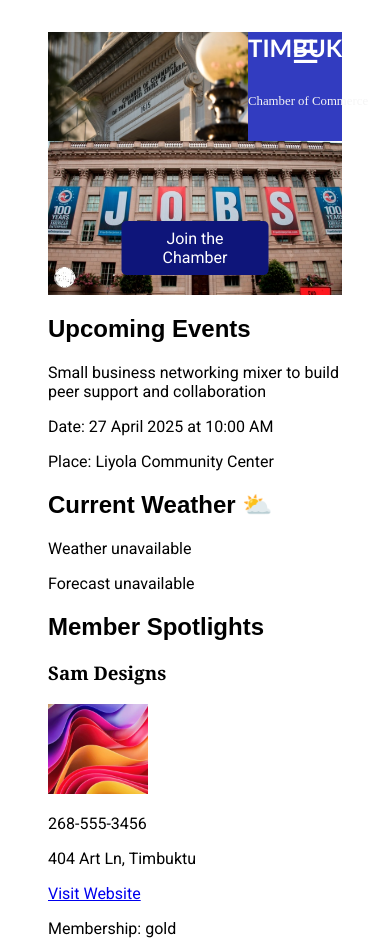
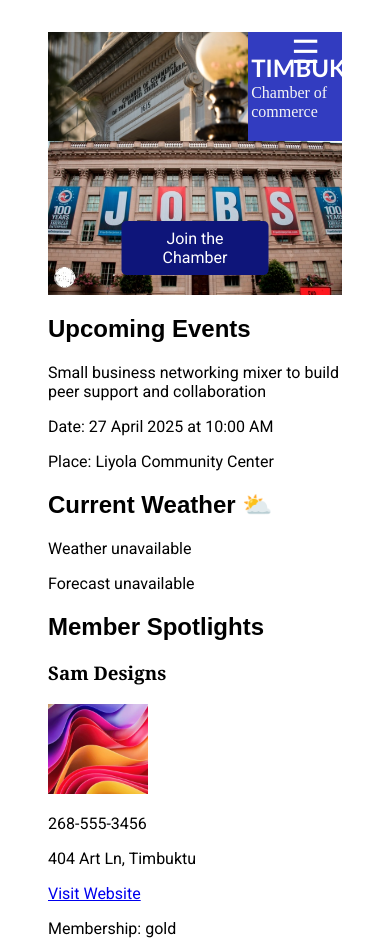
Before and after one commit to gracie12305/wdd131, a plain HTML site: page index.html in a window 390 px wide. Shown: the top 941 px of the page. Drawn offline with Linux system fonts and the light colour scheme; no server answers.

Commit message:
Add files via upload

```diff
--- a/index.html
+++ b/index.html
@@ -20,10 +20,9 @@
         rel="stylesheet">
 
     <meta property="og:title" content="Timbuku Chamber of Commerce – Business Directory and Events">
-    <meta property="og:description"
-        content="Explore business listings, local events, and opportunities with the Timbuku Chamber of Commerce. Connect, grow, and thrive in our community.">
-    <meta property="og:image" content="images/heroimage2.jpg">
-    <meta property="og:url" content="https://gracie12305.github.io/wdd231/chamber">
+    <meta property="og:description"content="Explore business listings, local events, and opportunities with the Timbuku Chamber of Commerce. Connect, grow, and thrive in our community.">
+    <meta property="og:image" content="https://gracie12305.github.io/wdd231/chamber/images/heroimage2.jpg">
+    <meta property="og:url" content="https://gracie12305.github.io/wdd231/chamber/">
     <meta property="og:type" content="website">
     <meta property="og:site_name" content="Timbuku Chamber of Commerce">
 
@@ -35,9 +34,9 @@
         <img src="images/chamberimage.jpg" alt="Logo image" width="200">
         <div class="logo">
             <div class="heading">
-                <p>Timbuktu</p>
+                <span> Timbuktu </span>
             </div>
-            <p>Chamber of Commerce</p>
+            <span> Chamber of commerce </span>
         </div>
         <button id="menu" aria-label="Toggle navigation">&#9776;</button>
 
@@ -50,6 +49,7 @@
     </header>
 
     <main>
+        <h1>Timbuktu Chamber of Commerce</h1>
         <div class="hero">
             <img src="images/heroimage2.jpg" alt="Chamber Hero Image" width="600" />
             <a href="join.html" class="cta-button">Join the Chamber</a>
--- a/styles/directory.css
+++ b/styles/directory.css
@@ -12,7 +12,7 @@ header {
     justify-content: space-between;
 }
 
-.logo .heading p{
+.logo .heading span{
     font-family: 'Gill Sans', 'Gill Sans MT', Calibri, 'Trebuchet MS', sans-serif;
     font-size: 1.5rem;
     font-weight: bold;
@@ -21,7 +21,7 @@ header {
     text-transform: uppercase;
     /* optional */
 }
-.logo p {
+.logo span {
     margin: 0;
     /* Removes default spacing */
     padding: 0;
@@ -30,7 +30,7 @@ header {
 }
 
 /* Optional: add spacing YOU want */
-.logo .heading p {
+.logo .heading span{
     margin-bottom: 0;
     /* adjust this as needed */
 }
@@ -43,6 +43,7 @@ header {
 }
 
 h1{
+    display: none;
     font-family:'Franklin Gothic Medium', 'Arial Narrow', Arial, sans-serif;
     font-size: 1.5rem;
 
@@ -295,7 +296,8 @@ h4{
     }
 
     .logo {
-        margin-right: 9rem;
+        margin-right: 8rem;
+        padding: 0.2rem;
         position: static;
         text-align: left;
     }
```
